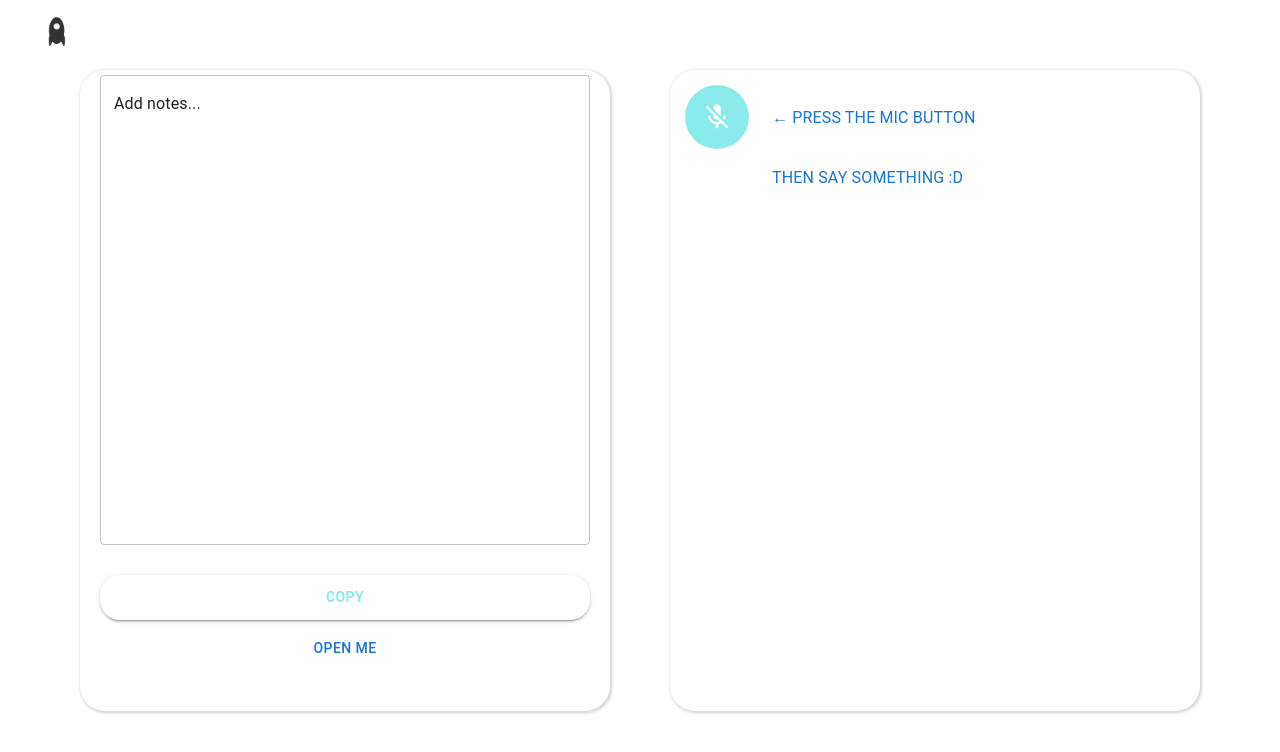
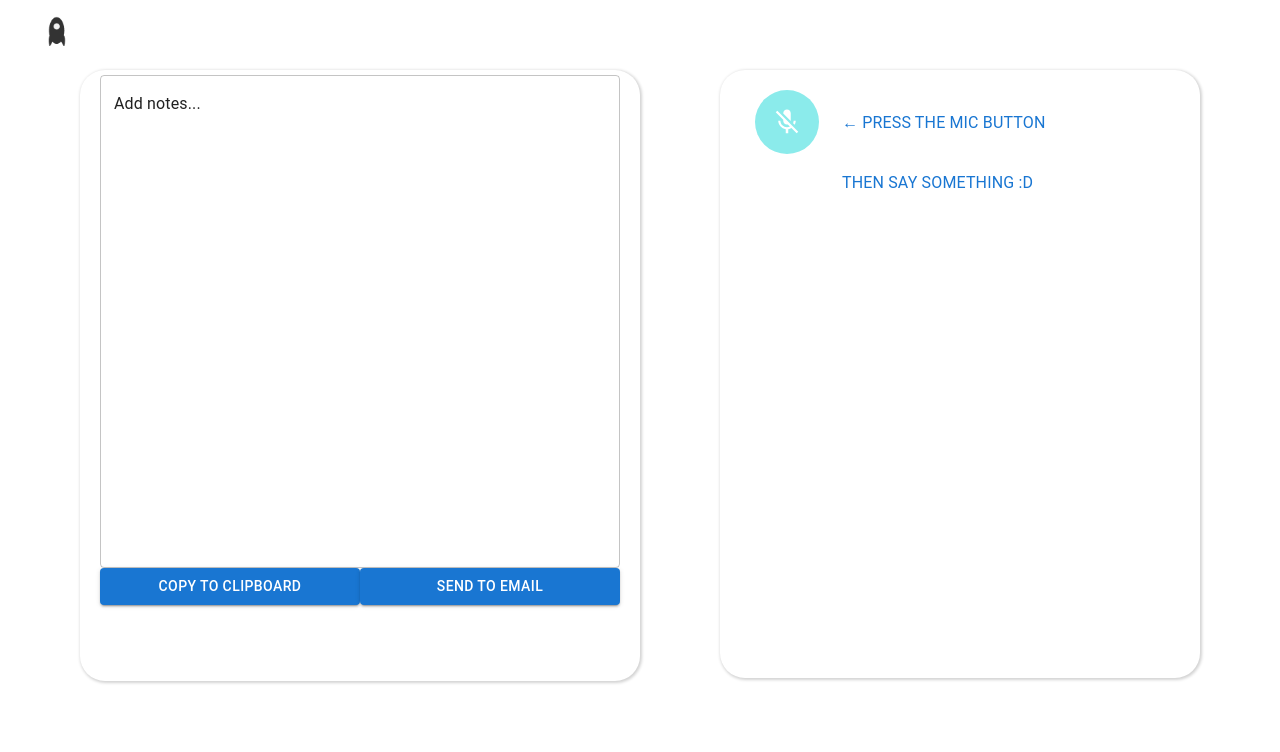
Before and after one commit to assembo/note-taker, a React (Create React App) app: page / in a window 1280 px wide. Shown: the top 752 px of the page. Built offline with nearby package versions, Linux system fonts and the light colour scheme.

Commit message:
send email ui fixes

```diff
--- a/src/App.css
+++ b/src/App.css
@@ -26,7 +26,7 @@
 }
 
 .App-link {
-  color: #8bebeb;
+  color: #73d8d8;
 }
 
 .mainbox {
@@ -46,19 +46,6 @@
   box-shadow: lightgray 1px 1px 3px 1px;
 }
 
-.secondaryButton
-{
-    font-size: 13px;
-    color: #8bebeb;
-    border-radius: 20;
-    font-size: "bold";
-    padding: 10;
-    margin-bottom: 20;
-    margin-top: 5;
-    box-shadow: 1 1 3 1;
-    background-color: white;
-}
-
 /* @keyframes App-logo-spin {
   from {
     transform: rotate(0deg);
--- a/src/Main/Home.jsx
+++ b/src/Main/Home.jsx
@@ -3,6 +3,7 @@ import Transcript from "../Transcripts/Transcripts";
 import NotePanel from "../NotePanel/NotePanel";
 import axios from 'axios';
 import SnackbarNotification from "../Notification/Notification";
+
 
 class Home extends React.Component {
   constructor(props) {
@@ -27,13 +28,15 @@ class Home extends React.Component {
   }
 
   render() {
+
     return (
       <div>
         <div
           style={{
-            marginTop: "60px" /* excluding the height of the header */
+            marginTop: "60px", /* excluding the height of the header */
+            display: "flex",
+            flexWrap: "wrap"
           }}
-          className="mainbox"
           >
           <div type="note" id="note">
             <NotePanel
@@ -60,7 +63,13 @@ class Home extends React.Component {
             ></NotePanel>
           </div>
 
-          <div type="transcript" id="transcript">
+          <div
+            type="transcript"
+            id="transcript"
+            style={{
+              flexGrow: 1
+            }}
+            >
             <Transcript
             processTranscripts={async (texts)=>{
               const text = this.aggregateTexts(texts.map(x=>x.text))
--- /dev/null
+++ b/src/NotePanel/NotePanel.css
@@ -0,0 +1,23 @@
+.secondaryButton
+{
+    border-radius: 20px;
+    font-weight: bolder;
+    padding: 10px;
+    margin-right: 5px;
+    margin-left: 5px;
+    margin-top: 10px;
+    margin-bottom: 5px;
+    color: #45d8d8;
+    background: white;
+    box-shadow: 1 1 1 1;
+}
+
+.containershadow
+{
+    padding: 5px 20px;
+    border-radius: 25px;
+    flex-grow: 1;
+    margin-left: 80px;
+    margin-right: 0px;
+    height: 98.5%;
+}
--- a/src/NotePanel/NotePanel.jsx
+++ b/src/NotePanel/NotePanel.jsx
@@ -4,6 +4,7 @@ import { ASSEMBO_COLORS } from "../constants";
 import {CopyToClipboard} from 'react-copy-to-clipboard';
 import Swal from 'sweetalert2';
 import axios from 'axios';
+import './NotePanel.css';
 
 class NotePanel extends React.Component {
   constructor(props) {
@@ -13,16 +14,7 @@ class NotePanel extends React.Component {
   }
   render() {
     return (
-      <div
-      className="containershadow"
-        style={{
-          padding: "5px 20px",
-          borderRadius: 25,
-          flexGrow: 1,
-          marginLeft: "80px",
-          height: "98.5%"
-        }}
-      >
+      <div className="containershadow">
         <TextField
           style={{textAlign: 'left',
           width:"100%"
@@ -38,56 +30,52 @@ class NotePanel extends React.Component {
         variant="outlined"
           value={this.props.note}
           multiline
-          rows={19}
+          rows={20}
           onChange={this.props.setNotes}
         />
+
+        <div style={{display:"flex"}}>
         <CopyToClipboard text={this.props.note}
             onCopy={() => this.setState({copied: true})}>
             <Button
               variant="contained"
-              style={{
-                borderRadius: 20,
-                fontWeight: "bolder",
-                padding: 10,
-                marginBottom: 10,
-                marginTop:"30px",
-                color: ASSEMBO_COLORS.primary,
-                background: "white",
-                boxShadow:"1 1 1 1"
-              }}
               fullWidth
+              className="secondaryButton"
             >
-              {this.state.copied ? "Copied!" : "Copy"}
+              {this.state.copied ? "Copied!" : "Copy to clipboard"}
             </Button>
         </CopyToClipboard>
         <Button
+            variant="contained"
+            fullWidth
+            className="secondaryButton"
             onClick={ async()=>{
-              // Swal.fire({
-              //   title: 'Error!',
-              //   text: 'Do you want to continue',
-              //   icon: 'error',
-              //   confirmButtonText: 'Cool'
-              // })
               const { value: email } = await Swal.fire({
-                title: 'Input email address',
+                title: 'Send notes to email',
                 input: 'email',
-                inputLabel: 'Your email address',
                 inputPlaceholder: 'Enter your email address',
                 confirmButtonColor: ASSEMBO_COLORS.primary,
+                confirmButtonText: "SEND",
+                borderRadius: "25px"
               })
 
               if (email) {
-                Swal.fire(`Entered email: ${email}`);
+                Swal.fire({
+                  title:`Assembo's notes sent to: ${email}`,
+                  confirmButtonColor: ASSEMBO_COLORS.primary}
+                );
                 const result = await axios.get("http://127.0.0.1:5000/send_email",
                   {
                     params: {
                     toEmail: email,
                     notes: this.props.note
                   }
+
                 });
               }
             }}
-        >Open Me</Button>
+        >Send to email</Button>
+        </div>
             {/* <Button
               onClick={this.props.onClickGenerateButton}
               variant="contained"
--- a/src/Transcripts/Transcripts.js
+++ b/src/Transcripts/Transcripts.js
@@ -165,8 +165,9 @@ class Transcripts extends React.Component {
         style={{
           display: "flex",
           borderRadius: 25,
+          flexGrow: 1,
           marginRight: "80px",
-          height: "100%"
+          height: "98%"
         }}>
       <div
         style={{
```
